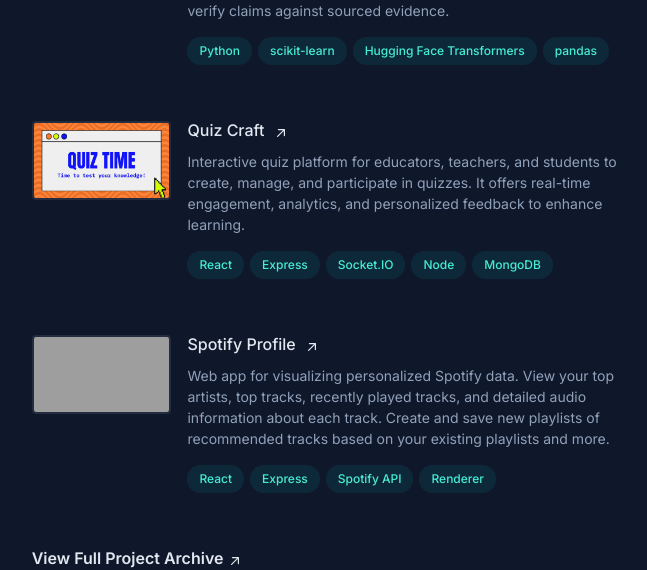
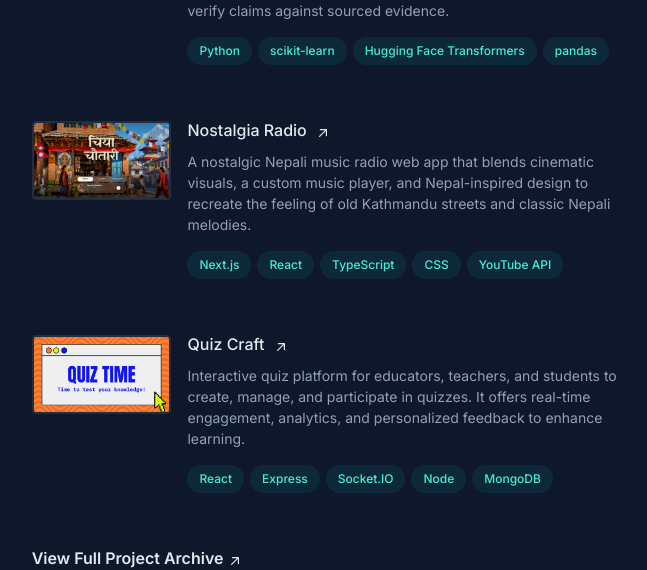
Before and after one commit to SaugatGhimire07/portfolio, a React (Vite) app: page / in a window 1280 px wide. Shown: the part 2502-3072 px from the top of the page, without its empty margins (593-1240 px from the left). Built offline with nearby package versions, Linux system fonts and the light colour scheme; grey boxes are pictures that could not be loaded.

Commit message:
feat: add Nostalgia Radio project with details and update link for Fake News Debunker

```diff
--- a/src/data/projects.js
+++ b/src/data/projects.js
@@ -2,10 +2,22 @@ import quizCraftImage from "../assets/02.jpg";
 import maplyticsImage from "../assets/03.jpg";
 import spotifyProfileImage from "../assets/04.jpg";
 import debunkerImage from "../assets/05.jpg";
+import nostalgiaRadioImage from "../assets/6.jpeg";
 
 // Single source of truth for all projects. ProjectsSection shows the first
 // 4 entries as featured cards; ProjectArchive lists every entry in a table.
 export const projects = [
+  {
+    title: "Nostalgia Radio",
+    year: 2025,
+    madeAt: "Personal Project",
+    description:
+      "A nostalgic Nepali music radio web app that blends cinematic visuals, a custom music player, and Nepal-inspired design to recreate the feeling of old Kathmandu streets and classic Nepali melodies.",
+    link: "https://nostalgia-radio-alpha.vercel.app/",
+    image: nostalgiaRadioImage,
+    imageAlt: "Nostalgia Radio application",
+    technologies: ["Next.js", "React", "TypeScript", "CSS", "YouTube API"],
+  },
   {
     title: "Quiz Craft",
     year: 2025,
@@ -56,7 +68,7 @@ export const projects = [
     madeAt: "Personal Project",
     description:
       "Fact-checking tool that retrieves supporting evidence for a claim and shows its reasoning, rather than guessing based on writing style. Uses a retrieval pipeline with a stance-classification model to verify claims against sourced evidence.",
-    link: "https://github.com/SaugatGhimire07/fake-news-debunker",
+    link: "https://fake-news-debunker-h8byas7dbwzxnm6wy2rtl7.streamlit.app/",
     image: debunkerImage,
     imageAlt: "Fake News Debunker",
     technologies: ["Python", "scikit-learn", "Hugging Face Transformers", "pandas"],
```
Also changed, not shown: src/assets/6.jpeg (added).
